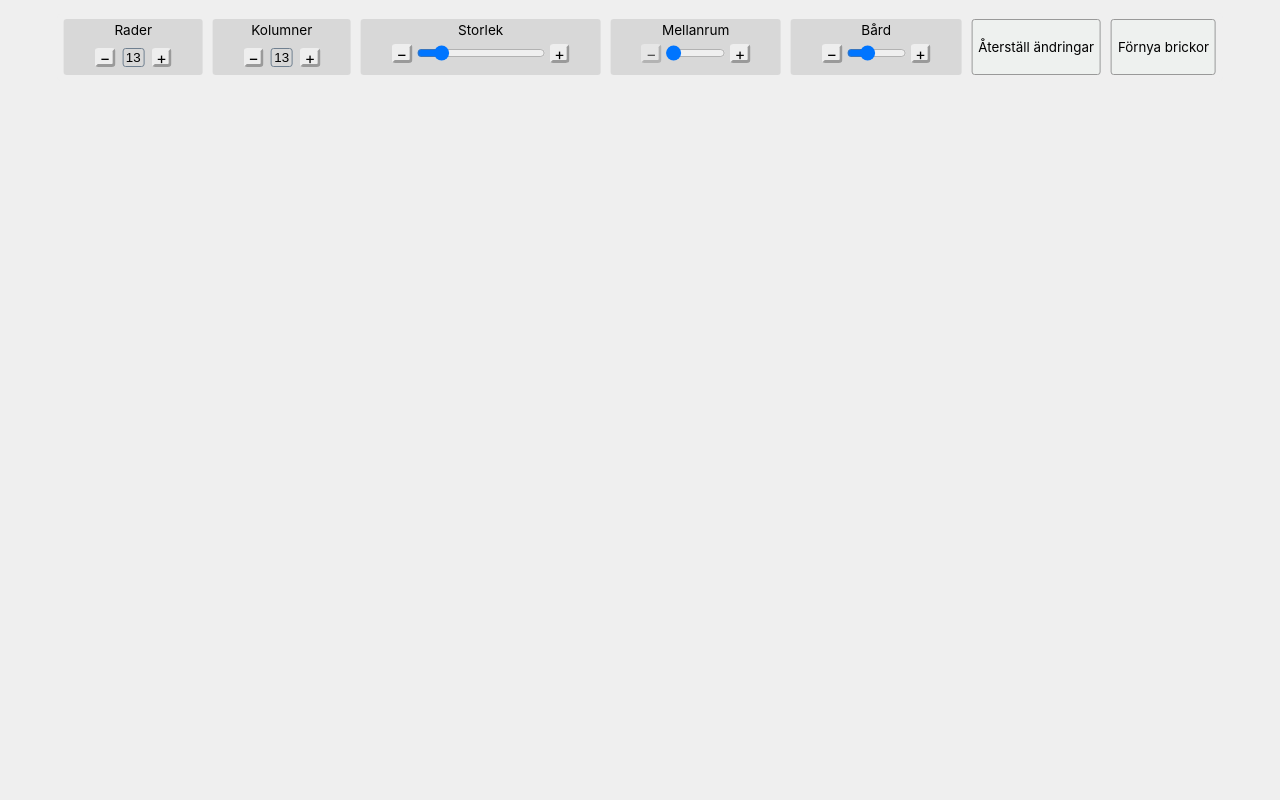
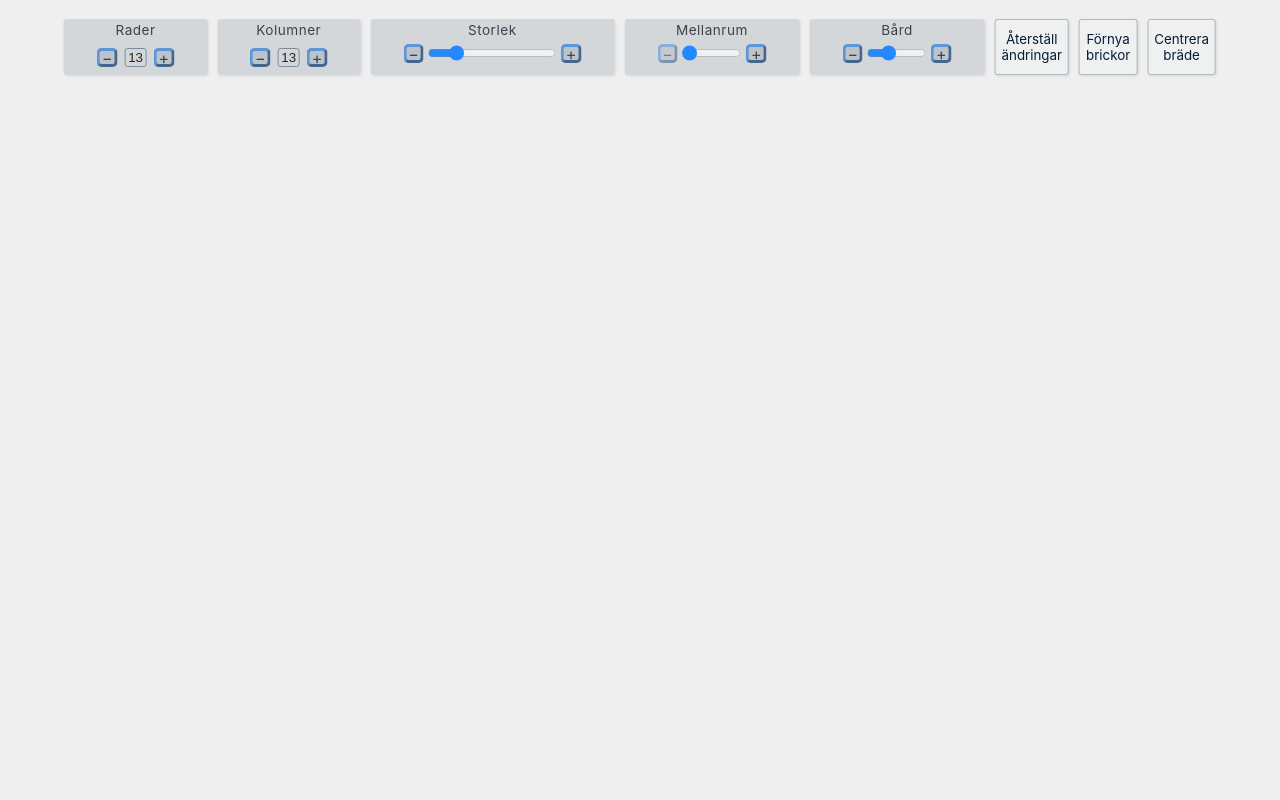
Before and after one commit to erikbjoern/boardgame-prototyping, a Vue app: page / in a window 1280 px wide. Shown: the top 800 px of the page. Built offline with nearby package versions, Linux system fonts and the light colour scheme.

Commit message:
improve styling of newly renamed AdjustmentsBar, add button to center board

```diff
--- a/src/App.vue
+++ b/src/App.vue
@@ -1,6 +1,6 @@
 <template>
   <div>
-    <InputsBar />
+    <AdjustmentsBar />
     <div class="mainContainer" ref="mainContainer">
       <HexGridContainer />
     </div>
@@ -8,7 +8,7 @@
 </template>
 
 <script>
-import InputsBar from "@/components/InputsBar.vue";
+import AdjustmentsBar from "@/components/AdjustmentsBar.vue";
 import HexGridContainer from "@/containers/HexGridContainer.vue";
 import { scrollToCenter } from "@/helpers/scroll.js";
 import { dragToScrollStart, dragToScroll } from "@/helpers/scroll.js";
@@ -17,7 +17,7 @@ export default {
   name: "App",
   components: {
     HexGridContainer,
-    InputsBar,
+    AdjustmentsBar,
   },
   data() {
     return {
@@ -55,6 +55,7 @@ export default {
     window.addEventListener("resize", this.scrollToCenter);
     window.addEventListener("resize", this.refreshTileSize);
 
+    window.scrollTo({ left: visualViewport.width / 2 })
     this.scrollToCenter();
   },
   beforeDestroy() {
--- a/src/components/InputsBar.vue
+++ b/src/components/AdjustmentsBar.vue
@@ -1,22 +1,26 @@
 <template>
   <div class="inputs-bar">
-    <InputBox
+    <AdjustmentsBarInput
       v-for="property in properties"
       :key="property.name"
       :property="property"
     />
-    <button @click="resetAdjustments">Återställ ändringar</button>
-    <button @click="resetTiles">Förnya brickor</button>
+    <div class="buttons-box">
+      <button @click="resetAdjustments">Återställ ändringar</button>
+      <button @click="resetTiles">Förnya brickor</button>
+      <button @click="center">Centrera bräde</button>
+    </div>
   </div>
 </template>
 
 <script>
-import InputBox from "@/components/base/InputBox.vue";
-import { mapActions } from 'vuex';
+import AdjustmentsBarInput from "@/components/AdjustmentsBarInput.vue";
+import { mapActions } from "vuex";
+import { scrollToCenter } from "@/helpers/scroll";
 
 export default {
-  components: { InputBox },
-  name: "InputsBar",
+  components: { AdjustmentsBarInput },
+  name: "AdjustmentsBar",
   data() {
     return {
       properties: [
@@ -26,7 +30,7 @@ export default {
           max: 23,
           text: "Rader",
           showValue: true,
-          multiple: 1
+          multiple: 1,
         },
         {
           name: "columnCount",
@@ -34,12 +38,12 @@ export default {
           max: 23,
           text: "Kolumner",
           showValue: true,
-          multiple: 1
+          multiple: 1,
         },
         {
           name: "tileSize",
           min: 12,
-          max: 50,
+          max: 45,
           text: "Storlek",
           multiple: 3,
         },
@@ -55,12 +59,19 @@ export default {
           min: 0,
           max: 20,
           text: "Bård",
-          multiple: 1
+          multiple: 1,
         },
       ],
     };
   },
-  methods: mapActions(["resetTiles", "resetAdjustments"]),
+  methods: {
+    scrollToCenter,
+    ...mapActions(["resetTiles", "resetAdjustments"]),
+    center(e) {
+      this.scrollToCenter();
+      e.target.blur();
+    },
+  },
 };
 </script>
 
@@ -82,15 +93,25 @@ export default {
   width: 90vw;
   z-index: 1000;
 
-  & > div {
-    align-items: center;
-    background-color: #aaaaaa55;
-    border-radius: 3px;
+  .buttons-box {
     display: flex;
-    flex: 1 1 auto;
-    flex-direction: column;
-    gap: 5px;
-    padding: 3px;
+    background-color: transparent;
+    flex-direction: row;
+    flex-basis: 100px;
+    align-items: stretch;
+    gap: 10px;
+
+    & button {
+      flex: 1 1 auto;
+      color: #071b35;
+      transition: all .3s;
+
+      &:hover {
+        background-color: #092446c3;
+        color: #fefefeee;
+        opacity: 1;
+      }
+    }
   }
 }
 
@@ -98,9 +119,10 @@ input,
 button {
   background-color: #eef1ef;
   border-radius: 3px;
-  border: 1px solid #999;
+  border: 1px solid #09244643;
   font-family: -apple-system, BlinkMacSystemFont, "Segoe UI", Roboto, Oxygen,
     Ubuntu, Cantarell, "Open Sans", "Helvetica Neue", sans-serif;
+  box-shadow: 1px 1px 3px #09244622;
 }
 
 button:hover {
--- a/src/components/base/InputBox.vue
+++ b/src/components/AdjustmentsBarInput.vue
@@ -1,5 +1,5 @@
 <template>
-  <div>
+  <div class="container">
     <label :htmlFor="property.name">
       {{ property.text }}
     </label>
@@ -40,7 +40,7 @@
 
 <script>
 export default {
-  name: "InputBox",
+  name: "AdjustmentsBarInput",
   props: {
     property: {
       name: String,
@@ -68,7 +68,7 @@ export default {
       set(value) {
         this.$store.commit(
           `set${this.pascalCasedPropertyName}`,
-          (value / this.property.multiple)
+          value / this.property.multiple
         );
       },
     },
@@ -130,6 +130,31 @@ export default {
 </script>
 
 <style lang="scss" scoped>
+.container {
+  align-items: center;
+  background-color: #09244623;
+  border-radius: 3px;
+  box-shadow: 1px 1px 3px #09244622;
+  color: #1d232a;
+  display: flex;
+  flex-direction: column;
+  flex: 1 1 auto;
+  gap: 5px;
+  padding: 3px;
+  opacity: 0.85;
+  transition: all .3s;
+
+  &:hover {
+    background-color: #092446d3;
+    color: #fefefeee;
+    opacity: 1;
+
+    & input#show-value {
+      color: #fefefeee;
+    }
+  }
+}
+
 .inputs {
   display: inline-flex;
   align-items: center;
@@ -137,9 +162,9 @@ export default {
   user-select: none;
 
   & > div {
-    background-color: #eeeeee;
-    border-radius: 4px;
-    border: outset;
+    background-color: #09244623;
+    border-radius: 5px;
+    border: outset #4284cf;
     cursor: pointer;
     height: 0.8em;
     padding: 0 2px;
@@ -150,11 +175,12 @@ export default {
     }
 
     &:hover {
-      background-color: #ffffffff;
+      background-color: #274e7b;
+      color: #4e8dd4;
     }
 
     &:active {
-      border: inset;
+      border: inset #4284cf;
     }
 
     &.disabled {
@@ -171,15 +197,17 @@ input[type="range"]#borderWidth {
 
 label {
   font-size: 85%;
+  letter-spacing: .5px;
 }
 
 input#show-value {
   background-color: transparent;
-  border: 1px solid slategray;
   border-radius: 3px;
+  border: 1px solid #09244682;
   margin: 5px;
   text-align: center;
   width: 1rem;
+
   &::-webkit-inner-spin-button {
     display: none;
   }
```
